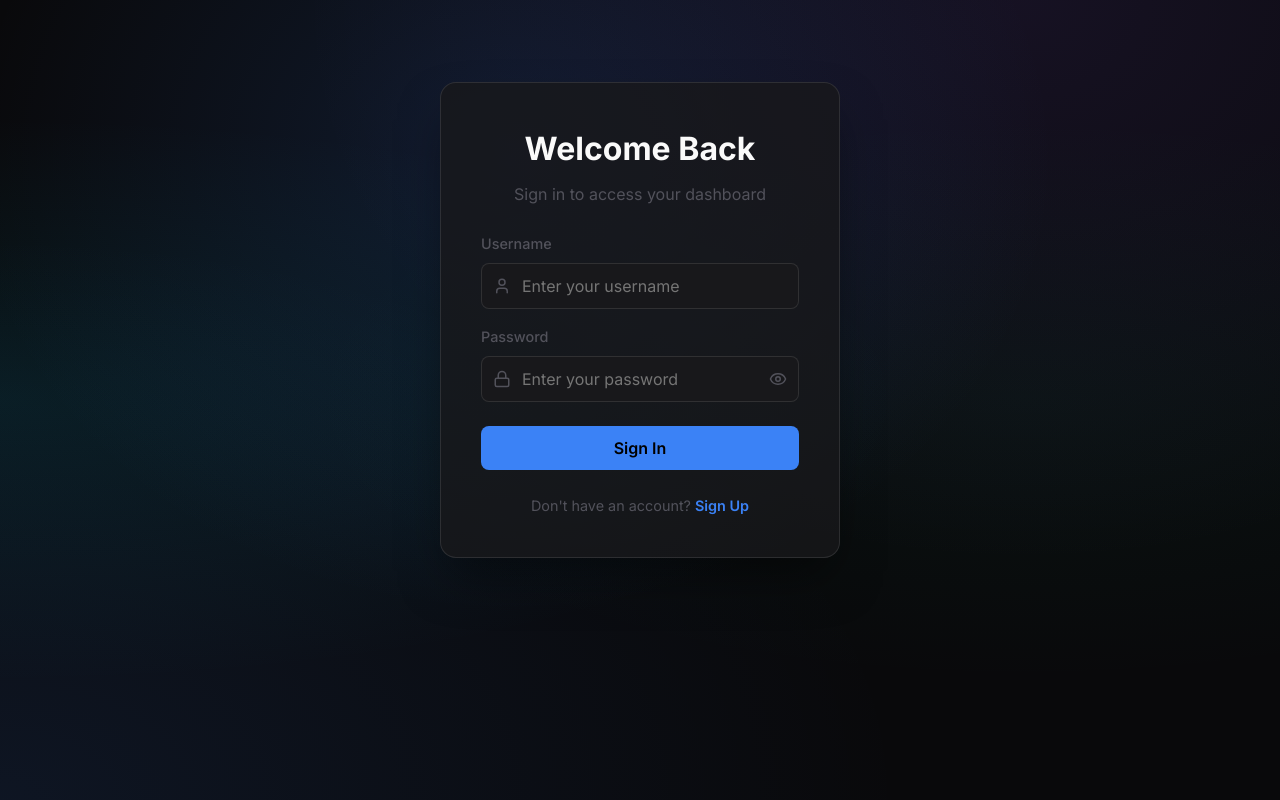
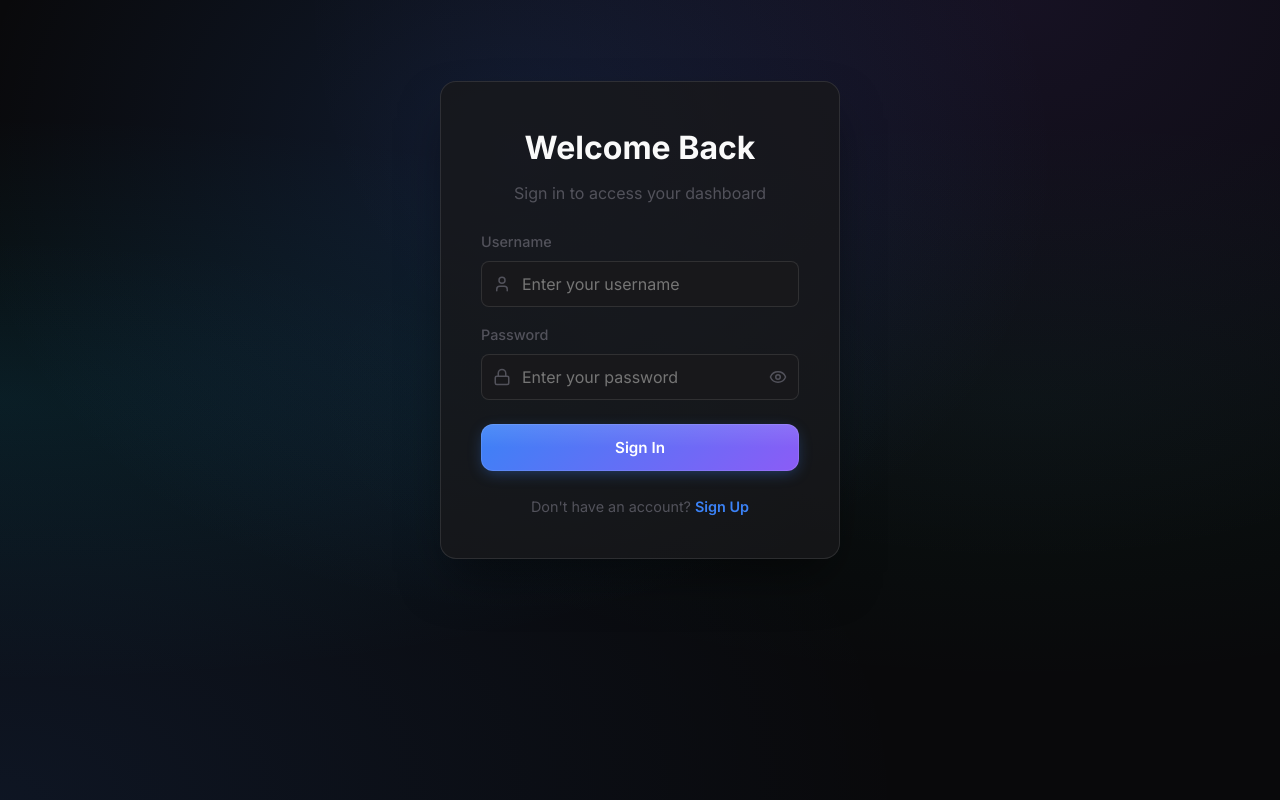
Before and after one commit to crash2cost/frontend, a React (Vite) app: page /login in a window 1280 px wide. Built offline with nearby package versions, Linux system fonts and the light colour scheme; no server answers.

Commit message:
Style: Refine common Button component styles

```diff
--- a/src/components/common/Button.module.css
+++ b/src/components/common/Button.module.css
@@ -1,16 +1,26 @@
 .button {
-  padding: 0.75rem 1.5rem;
-  border-radius: 8px;
-  font-size: 1rem;
+  padding: 0.875rem 1.75rem;
+  border-radius: 12px;
+  font-size: 0.95rem;
   font-weight: 600;
   cursor: pointer;
   display: flex;
   align-items: center;
   justify-content: center;
-  gap: 0.5rem;
+  gap: 0.625rem;
   width: 100%;
   transition: all 0.2s ease;
   border: none;
+  position: relative;
+  overflow: hidden;
+}
+
+.button::before {
+  content: '';
+  position: absolute;
+  inset: 0;
+  background: linear-gradient(180deg, rgba(255, 255, 255, 0.1) 0%, transparent 50%);
+  pointer-events: none;
 }
 
 .button:disabled {
@@ -18,15 +28,37 @@
   opacity: 0.6;
 }
 
+.button:not(:disabled):hover {
+  transform: translateY(-2px);
+}
+
+.button:not(:disabled):active {
+  transform: translateY(0);
+}
+
 .primary {
-  background: var(--accent-blue);
-  color: #000;
+  background: linear-gradient(135deg, #3b82f6 0%, #8b5cf6 100%);
+  color: #ffffff;
+  box-shadow:
+    0 4px 15px -3px rgba(59, 130, 246, 0.4),
+    0 0 0 1px rgba(255, 255, 255, 0.1) inset;
+}
+
+.primary:not(:disabled):hover {
+  box-shadow:
+    0 8px 25px -5px rgba(59, 130, 246, 0.5),
+    0 0 0 1px rgba(255, 255, 255, 0.15) inset;
 }
 
 .secondary {
-  background: var(--bg-secondary);
-  color: var(--text-main);
-  border: 1px solid var(--border-color);
+  background: rgba(255, 255, 255, 0.05);
+  color: var(--text-primary);
+  border: 1px solid rgba(255, 255, 255, 0.1);
+}
+
+.secondary:not(:disabled):hover {
+  background: rgba(255, 255, 255, 0.1);
+  border-color: rgba(255, 255, 255, 0.2);
 }
 
 .loader {
```
